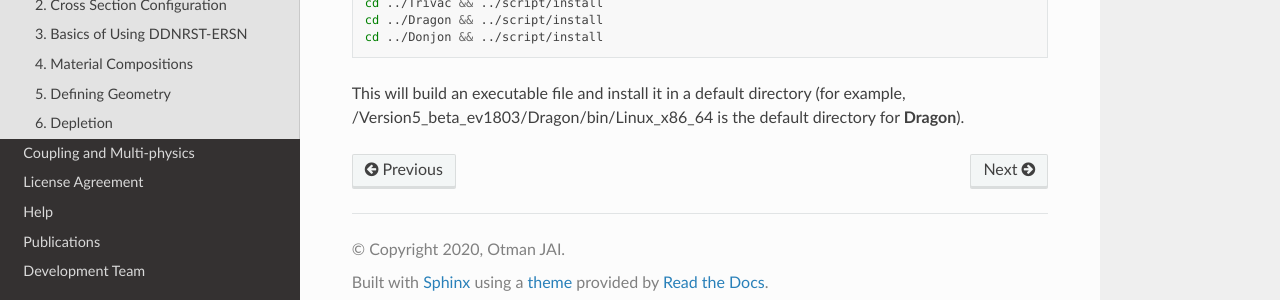
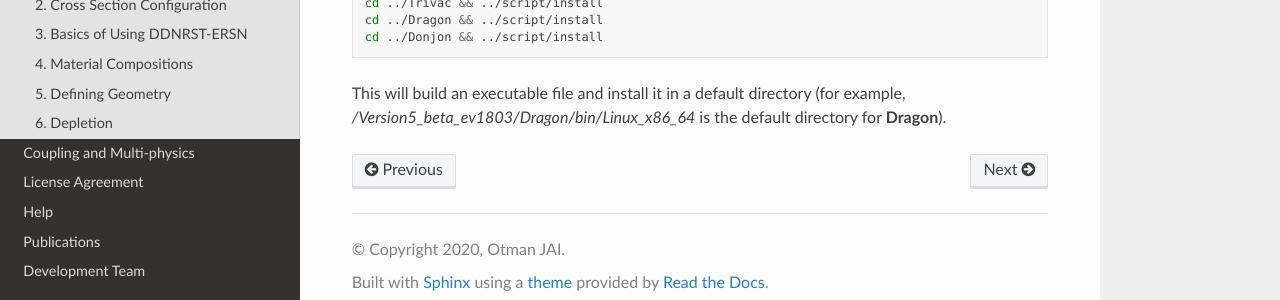
Before and after one commit to otmanjai/DDNRS-ERSN, a Sphinx documentation site: the page built from docs/source/usersguide/install.rst, in a window 1280 px wide and 900 px high, scrolled down 565 px. Shown: the part 581-881 px from the top of the window. Built offline with Sphinx 7.4.7 and the Read the Docs theme 2.0.0, drawn with Linux system fonts in a browser that asks for light colours; pages that are not in the unit, such as notebooks, are missing from menus.

```diff
--- a/docs/source/usersguide/install.rst
+++ b/docs/source/usersguide/install.rst
@@ -61,7 +61,7 @@ the root directory of the source code:
     cd ../Dragon && ../script/install
     cd ../Donjon && ../script/install
 
-This will build an executable file and install it in a default directory (for example, /Version5_beta_ev1803/Dragon/bin/Linux_x86_64 is the default directory for **Dragon**).
+This will build an executable file and install it in a default directory (for example, */Version5_beta_ev1803/Dragon/bin/Linux_x86_64* is the default directory for **Dragon**).
 
 
 .. _gcc: https://gcc.gnu.org/
```
